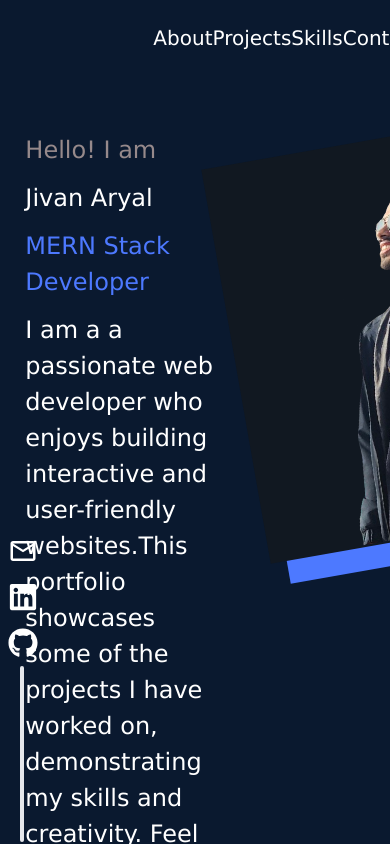
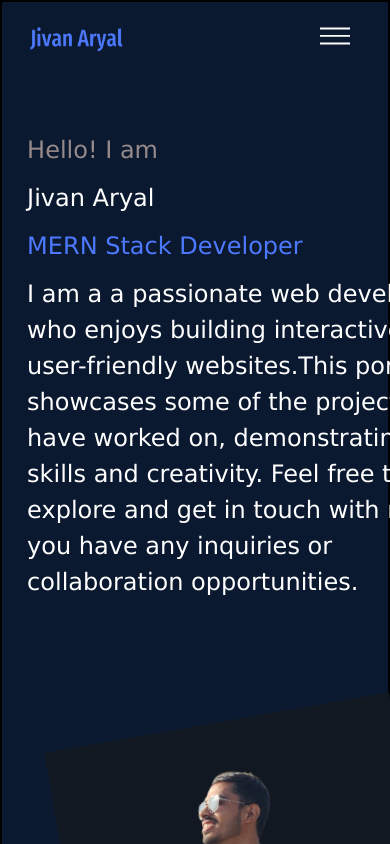
Before and after one commit to jivanaryal/profile, a React (Vite) app: page / in a window 390 px wide. Shown: the top 844 px of the page. Built offline with nearby package versions, Linux system fonts and the light colour scheme.

Commit message:
partial responsive

```diff
--- a/src/Hoc/Layout.jsx
+++ b/src/Hoc/Layout.jsx
@@ -1,22 +1,48 @@
 import { Outlet } from "react-router-dom";
 import Navbar from "../components/navigation/Navbar";
 import SocialSite from "../components/design/SocialSite";
+import { useState, useEffect } from "react";
+import Sidebar from "../components/navigation/Sidebar";
 
 const Layout = () => {
+  const [show, setShow] = useState(window.innerWidth < 850);
+  const [sidebar, setSideBar] = useState(false);
+
+  useEffect(() => {
+    const handleResize = () => {
+      setShow(window.innerWidth < 850);
+    };
+
+    window.addEventListener("resize", handleResize);
+
+    return () => {
+      window.removeEventListener("resize", handleResize);
+    };
+  }, []);
+
   return (
+    <div className="">
+      {sidebar ? (
+        <div>
+          <Navbar show={show} sidebar={sidebar} setSideBar={setSideBar} />
+          <Sidebar sidebar={sidebar} setSideBar={setSideBar} />
+        </div>
+      ) : (
         <div>
           <div className="fixed bottom-[178px]">
             <SocialSite />
           </div>
           <div className="w-[87%] mx-auto">
             <div>
-          <Navbar />
+              <Navbar show={show} sidebar={sidebar} setSideBar={setSideBar} />
             </div>
             <div>
               <Outlet />
             </div>
           </div>
         </div>
+      )}
+    </div>
   );
 };
 
--- a/src/components/Pages/ProfileIntro.jsx
+++ b/src/components/Pages/ProfileIntro.jsx
@@ -2,8 +2,8 @@ import Rhombus from "../design/Rhombus";
 
 const ProfileIntro = () => {
   return (
-    <div className="grid grid-cols-12 min-h-screen pt-20 text-[1.5rem] gap-4">
-      <div className="col-span-7 flex flex-col gap-3">
+    <div className="grid grid-cols-12 min-h-screen pt-20 text-[1.5rem] md:gap-4 gap-10">
+      <div className="md:col-span-7 col-span-12 flex flex-col gap-3">
         <p className="text-[#a19292ee]">Hello! I am</p>
         <h1>Jivan Aryal</h1>
         <h1 className="text-mainColor">MERN Stack Developer</h1>
@@ -15,7 +15,7 @@ const ProfileIntro = () => {
           collaboration opportunities.
         </p>
       </div>
-      <div className=" col-span-5  mx-auto">
+      <div className=" md:col-span-5 col-span-12 mx-auto md:mt-0 my-20">
         <Rhombus />
       </div>
     </div>
--- a/src/components/design/Rhombus.css
+++ b/src/components/design/Rhombus.css
@@ -1,12 +1,12 @@
 .container {
     position: relative;
-    width: 400px;
-    height: 400px;
+    width: 350px;
+    height: 350px;
 }
 
 .rhombus {
-    width: 400px;
-    height: 400px;
+    width: 350px;
+    height: 350px;
     background-color: #111821;
     transform: rotate(45deg);
     position: absolute;
@@ -38,9 +38,9 @@
     transform: rotate(-90deg);
     position: relative;
     left:23px;
-    width: 230px;
+    width: 180px;
     /* Adjust the width as needed */
-    height: 350px;
+    height: 300px;
     /* Adjust the height as needed */
     overflow: hidden;
     /* Ensure the image stays within the rhombus */
--- a/src/components/design/SocialSite.jsx
+++ b/src/components/design/SocialSite.jsx
@@ -15,7 +15,7 @@ const SocialSite = () => {
   ];
 
   return (
-    <div>
+    <div className="md:block hidden">
       <div>
         {SocialSite.map((val, i) => {
           return (
--- a/src/components/navigation/Navbar.jsx
+++ b/src/components/navigation/Navbar.jsx
@@ -1,5 +1,8 @@
 import logo from "../../assets/images/logo.png";
-const Navbar = () => {
+import { VscMenu } from "react-icons/vsc";
+// import Sidebar from "./Sidebar";
+const Navbar = ({ show, sidebar, setSideBar }) => {
+  console.log(show);
   const NavData = [
     {
       name: "about",
@@ -35,9 +38,11 @@ const Navbar = () => {
         <div className="flex w-full justify-evenly items-center">
           {NavData.map((val, i) => {
             return (
-              <div key={i} className="">
+              <div key={i}>
                 <div
-                  className="capitalize text-xl cursor-pointer"
+                  className={`${
+                    show ? "hidden" : "visible"
+                  } capitalize text-xl cursor-pointer`}
                   onClick={() => CursorPointer(val.value)}
                 >
                   {val.name}
@@ -47,6 +52,14 @@ const Navbar = () => {
           })}
         </div>
       </div>
+      <div
+        className="absolute right-10 top-5 text-3xl"
+        onClick={() => {
+          setSideBar(!sidebar);
+        }}
+      >
+        {show && <VscMenu />}
+      </div>
     </div>
   );
 };
--- a/src/components/navigation/Sidebar.jsx
+++ b/src/components/navigation/Sidebar.jsx
@@ -1,5 +1,51 @@
-const Sidebar = () => {
-  return <div>Sidebar</div>;
+const Sidebar = ({ sidebar, setSideBar }) => {
+  const NavData = [
+    {
+      name: "about",
+      value: 800,
+    },
+    {
+      name: "projects",
+      value: 1600,
+    },
+    {
+      name: "skills",
+      value: 5200,
+    },
+    {
+      name: "contact",
+      value: 6000,
+    },
+    {
+      name: "resume",
+      value: null,
+    },
+  ];
+
+  const CursorPointer = (value) => {
+    setTimeout(() => {
+      window.scrollTo({ behavior: "smooth", top: value });
+    }, 400);
+
+    setSideBar(!sidebar);
+    console.log("hello");
+  };
+  return (
+    <div>
+      {NavData.map((val, i) => {
+        return (
+          <div
+            key={i}
+            onClick={() => {
+              CursorPointer(val.value);
+            }}
+          >
+            {val.name}
+          </div>
+        );
+      })}
+    </div>
+  );
 };
 
 export default Sidebar;
--- a/src/index.css
+++ b/src/index.css
@@ -4,7 +4,9 @@
 
 
 body {
+    max-width: 100vw;
 background-color: #0a192f;
+border: 2px solid black;
     color: #ffffff;
     /* font-family: __Quicksand_8abeb8, __Quicksand_Fallback_8abeb8;
      */
```
Lines whose indentation alone changed are shown as unchanged.
